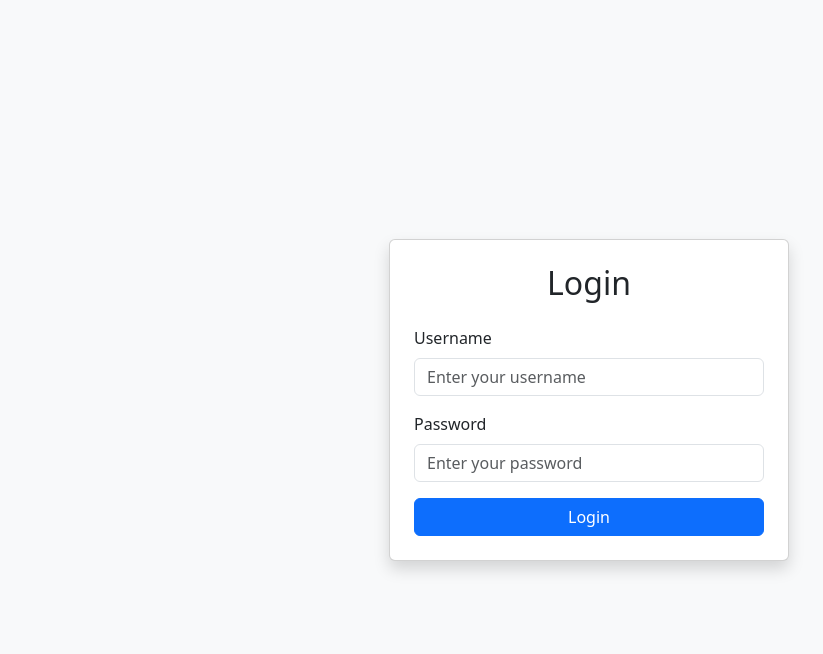
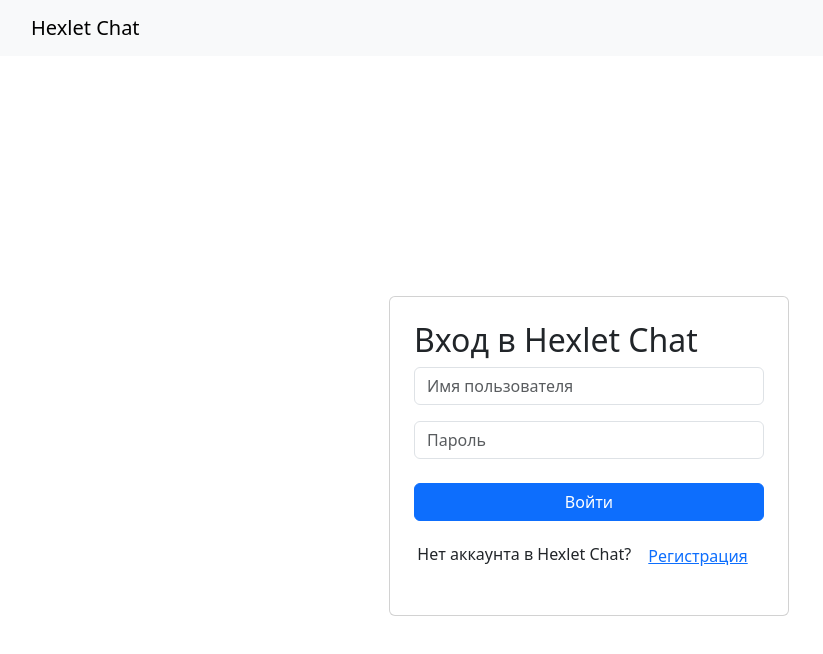
Before and after one commit to user-3a9afc676c66a4ad/frontend-project-12, a React (Vite) app in the folder frontend/: page /login in a window 1280 px wide. Shown: the top 654 px of the page, without its empty margins (51-874 px from the left). Built offline with nearby package versions, Linux system fonts and the light colour scheme.

Commit message:
add Signup

```diff
--- a/frontend/src/App.jsx
+++ b/frontend/src/App.jsx
@@ -1,17 +1,46 @@
 import { BrowserRouter as Router, Routes, Route, Navigate } from 'react-router-dom';
 import LoginPage from './pages/LoginPage.jsx';
 import ChatPage from './pages/ChatPage.jsx';
+import SignupPage from './pages/SignupPage';
+
+const isAuthenticated = !!localStorage.getItem('token');
 
 const App = () => {
-  const isAuthenticated = !!localStorage.getItem('token');
   return (
     <Router>
-      <Routes>
-        <Route path="/login" element={<LoginPage />} />
-        <Route path="/" element={isAuthenticated ? <ChatPage /> : <Navigate to="/login" />} />
-      </Routes>
+      <div>
+        <Header />
+        <Routes>
+          <Route path="/login" element={!isAuthenticated ? <LoginPage /> : <Navigate to="/chat" replace />} />
+          <Route path="/signup" element={!isAuthenticated ? <SignupPage /> : <Navigate to="/chat" replace />} />
+          <Route path="/chat" element={isAuthenticated ? <ChatPage /> : <Navigate to="/login" replace />} />
+          <Route path="/" element={<Navigate to="/login" replace />} />
+        </Routes>
+      </div>
     </Router>
   );
 };
 
+const Header = () => {
+  const handleLogout = () => {
+    localStorage.removeItem('token');
+    window.location.reload(); // Обновляем страницу для очистки состояния
+  };
+  const isAuth = !!localStorage.getItem('token');
+  return (
+    <nav className="navbar navbar-expand-lg navbar-light bg-light">
+      <div className="container">
+        <a className="navbar-brand" href="/">
+          Hexlet Chat
+        </a>
+        {isAuth && (
+          <button className="btn btn-outline-danger ml-auto" onClick={handleLogout}>
+            Выйти
+          </button>
+        )}
+      </div>
+    </nav>
+  );
+};
+
 export default App;
--- a/frontend/src/contexts/AuthCont..jsx
+++ b/frontend/src/contexts/AuthCont..jsx
@@ -26,4 +26,5 @@ export const AuthProvider = ({ children }) => {
   return <AuthContext.Provider value={value}>{children}</AuthContext.Provider>;
 };
 
+// eslint-disable-next-line react-refresh/only-export-components
 export const useAuth = () => useContext(AuthContext);
--- a/frontend/src/pages/LoginPage.jsx
+++ b/frontend/src/pages/LoginPage.jsx
@@ -1,66 +1,73 @@
 import { useState } from 'react';
-import axios from 'axios';
+import { Formik, Form, Field } from 'formik';
+import * as Yup from 'yup';
+import { useNavigate } from 'react-router-dom';
+import apiClient from '../api/client';
 
 const LoginPage = () => {
-  const [username, setUsername] = useState('');
-  const [password, setPassword] = useState('');
-  const [error, setError] = useState(null);
+  const [generalError, setGeneralError] = useState('');
+  const navigate = useNavigate();
 
-  const handleSubmit = async (e) => {
-    e.preventDefault();
-    setError(null);
+  const validationSchema = Yup.object({
+    username: Yup.string().required('Введите имя пользователя'),
+    password: Yup.string().required('Введите пароль'),
+  });
 
+  const handleLogin = async (values, { resetForm }) => {
     try {
-      const response = await axios.post('/api/v1/login', {
-        username,
-        password,
+      const response = await apiClient.post('/api/v1/login', {
+        username: values.username,
+        password: values.password,
       });
 
-      console.log('Server response:', response.data);
+      localStorage.setItem('token', response.data.token);
+      resetForm();
 
-      if (response.status === 200) {
-        localStorage.setItem('token', response.data.token);
-        window.location.href = '/';
+      // Перенаправляем пользователя на /chat
+      navigate('/chat');
+    } catch (error) {
+      if (error.response?.status === 401) {
+        setGeneralError('Неправильный логин или пароль');
       }
-    } catch (error) {
-      setError(error.response?.data?.message || 'An error occurred during login.');
-      console.error('Login error:', error.message);
-      console.error('Server response:', error.response?.data);
     }
   };
 
   return (
-    <div className="d-flex justify-content-center align-items-center vh-100 bg-light">
-      <div className="card shadow p-4" style={{ width: '400px' }}>
-        <h2 className="text-center mb-4">Login</h2>
-        {error && <div className="alert alert-danger">{error}</div>}
-        <form onSubmit={handleSubmit}>
-          <div className="mb-3">
-            <label htmlFor="username" className="form-label">
-              Username
-            </label>
-            <input type="text" id="username" className="form-control" value={username} onChange={(e) => setUsername(e.target.value)} placeholder="Enter your username" required />
-          </div>
-          <div className="mb-3">
-            <label htmlFor="password" className="form-label">
-              Password
-            </label>
-            <input
-              type="password"
-              id="password"
-              className="form-control"
-              value={password}
-              onChange={(e) => setPassword(e.target.value)}
-              placeholder="Enter your password"
-              required
-            />
-          </div>
-          <button type="submit" className="btn btn-primary w-100">
-            Login
+    <div className="d-flex align-items-center justify-content-center vh-100">
+      <div className="card p-4" style={{ maxWidth: '400px', width: '100%' }}>
+        <h2>Вход в Hexlet Chat</h2>
+
+        {generalError && <div className="alert alert-danger">{generalError}</div>}
+
+        <Formik initialValues={{ username: '', password: '' }} validationSchema={validationSchema} onSubmit={handleLogin}>
+          {({ errors, touched }) => (
+            <Form>
+              <div className="mb-3">
+                <Field name="username" placeholder="Имя пользователя" className={`form-control ${errors.username && touched.username ? 'is-invalid' : ''}`} />
+                {errors.username && touched.username && <div className="invalid-feedback">{errors.username}</div>}
+              </div>
+
+              <div className="mb-3">
+                <Field name="password" type="password" placeholder="Пароль" className={`form-control ${errors.password && touched.password ? 'is-invalid' : ''}`} />
+                {errors.password && touched.password && <div className="invalid-feedback">{errors.password}</div>}
+              </div>
+
+              <button type="submit" className="btn btn-primary w-100 mt-2">
+                Войти
+              </button>
+            </Form>
+          )}
+        </Formik>
+
+        <p className="mt-3 text-center">
+          Нет аккаунта в Hexlet Chat?{' '}
+          <button type="button" className="btn btn-link" onClick={() => navigate('/signup')}>
+            Регистрация
           </button>
-        </form>
+        </p>
       </div>
     </div>
   );
 };
+
 export default LoginPage;
--- a/frontend/src/pages/SignupPage.jsx
+++ b/frontend/src/pages/SignupPage.jsx
@@ -1,31 +1,74 @@
 import { Formik, Form, Field } from 'formik';
-const Authform = () => {
+import * as Yup from 'yup';
+import { useNavigate } from 'react-router-dom';
+import apiClient from '../api/client';
+
+const SignupPage = () => {
+  const navigate = useNavigate();
+
+  const handleSignup = async (values, { setErrors }) => {
+    try {
+      await apiClient.post('/api/v1/signup', {
+        username: values.username,
+        password: values.password,
+      });
+      navigate('/login');
+    } catch (error) {
+      if (error.response?.status === 409) {
+        setErrors({ username: 'Имя пользователя уже занято' });
+      }
+    }
+  };
+
+  const validationSchema = Yup.object({
+    username: Yup.string().min(3, 'Имя должно содержать от 3 до 20 символов').max(20, 'Имя должно содержать до 20 символов').required('Логин обязателен'),
+    password: Yup.string().min(6, 'Пароль от 6 символов').required('Пароль обязателен'),
+    confirmPassword: Yup.string()
+      .oneOf([Yup.ref('password')], 'Пароли должны совпадать')
+      .required('Подтверждение пароля обязательно'),
+  });
+
   return (
-    <Formik
-      initialValues={{
-        userName: '',
-        password: '',
-      }}
-      onSubmit={async (values) => {
-        await new Promise((r) => setTimeout(r, 500));
-        alert(JSON.stringify(values, null, 2));
-      }}
-    >
-      <Form className="col-12 col-md-6 mt-3 mt-md-0">
-        <h1 className="text-center mb-4">Войти</h1>
-        <div className="form-floating mb-3">
-          <label htmlFor="userName">Ваш ник</label>
-          <Field id="userName" name="userName" placeholder="Ваш ник" className="form-control" required />
-        </div>
-        <div className="form-floating mb-4">
-          <label htmlFor="password">Пароль</label>
-          <Field id="password" name="password" placeholder="Пароль" className="form-control" required autocomplete="current-password" type="password" />
-        </div>
-        <button type="submit" className="w-100 mb-3 btn btn-outline-primary">
-          Войти
-        </button>
-      </Form>
-    </Formik>
+    <div className="d-flex justify-content-center align-items-center vh-100">
+      <div className="p-4 bg-light rounded shadow" style={{ maxWidth: '400px', width: '100%' }}>
+        <h2>Регистрация в Hexlet Chat</h2>
+
+        <Formik initialValues={{ username: '', password: '', confirmPassword: '' }} validationSchema={validationSchema} onSubmit={handleSignup}>
+          {({ errors, touched }) => (
+            <Form>
+              <div className="mb-3">
+                <Field name="username" placeholder="Логин" className={`form-control ${touched.username && errors.username ? 'is-invalid' : ''}`} />
+                {touched.username && errors.username && <div className="invalid-feedback">{errors.username}</div>}
+              </div>
+
+              <div className="mb-3">
+                <Field name="password" type="password" placeholder="Пароль" className={`form-control ${touched.password && errors.password ? 'is-invalid' : ''}`} />
+                {touched.password && errors.password && <div className="invalid-feedback">{errors.password}</div>}
+              </div>
+
+              <div className="mb-3">
+                <Field
+                  name="confirmPassword"
+                  type="password"
+                  placeholder="Подтвердите пароль"
+                  className={`form-control ${touched.confirmPassword && errors.confirmPassword ? 'is-invalid' : ''}`}
+                />
+                {touched.confirmPassword && errors.confirmPassword && <div className="invalid-feedback">{errors.confirmPassword}</div>}
+              </div>
+
+              <button type="submit" className="btn btn-success w-100 mt-2">
+                Зарегистрироваться
+              </button>
+
+              <button type="button" className="btn btn-link mt-2 d-block text-center" onClick={() => navigate('/login')}>
+                Зарегистрированы в Hexlet Chat? Войти
+              </button>
+            </Form>
+          )}
+        </Formik>
+      </div>
+    </div>
   );
 };
-export default Authform;
+
+export default SignupPage;
```
Also changed, not shown: frontend/src/pages/ChatPage.jsx (+23 -16 lines).
